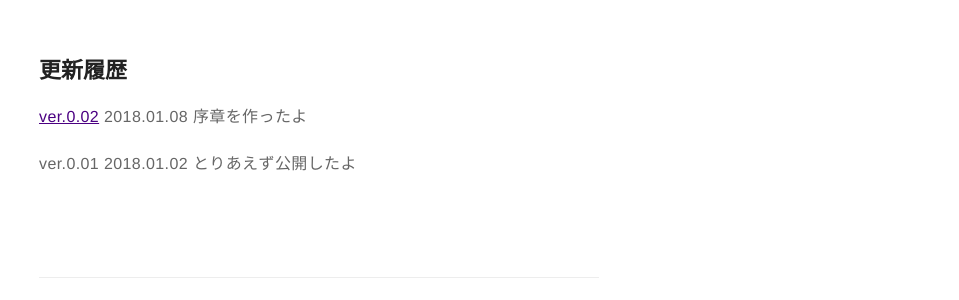
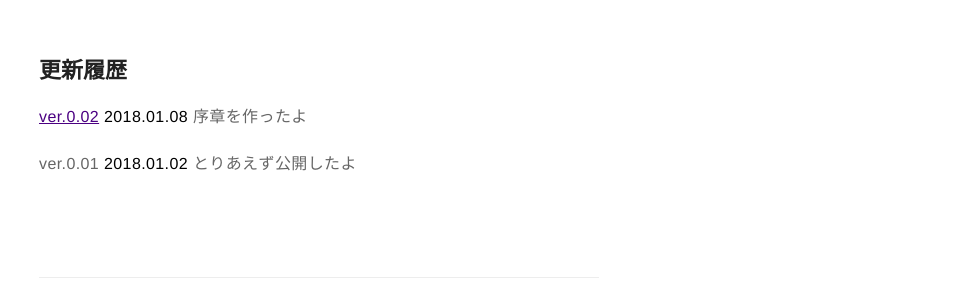
Before and after one commit to hisataichi/hisataichi.github.io, a Jekyll site: the page built from _posts/2018-01-08-ADV「ここから」.md, in a window 1280 px wide. Shown: the part 557-857 px from the top of the page, without its empty margins (321-1280 px from the left). Built offline with Jekyll 4.4.1, drawn with Linux system fonts in a browser that asks for light colours.

Commit message:
:lipstick:

```diff
--- a/_posts/2018-01-08-ADV「ここから」.md
+++ b/_posts/2018-01-08-ADV「ここから」.md
@@ -21,8 +21,8 @@ externalLink: false
 
 ## 更新履歴
 
-[ver.0.02][1] 2018.01.08 序章を作ったよ
+[ver.0.02][1] **2018.01.08** 序章を作ったよ
 
-ver.0.01 2018.01.02 とりあえず公開したよ
+ver.0.01 **2018.01.02** とりあえず公開したよ
 
 [1]:	https://dbf4ft8j8n8kk.cloudfront.net.
```
